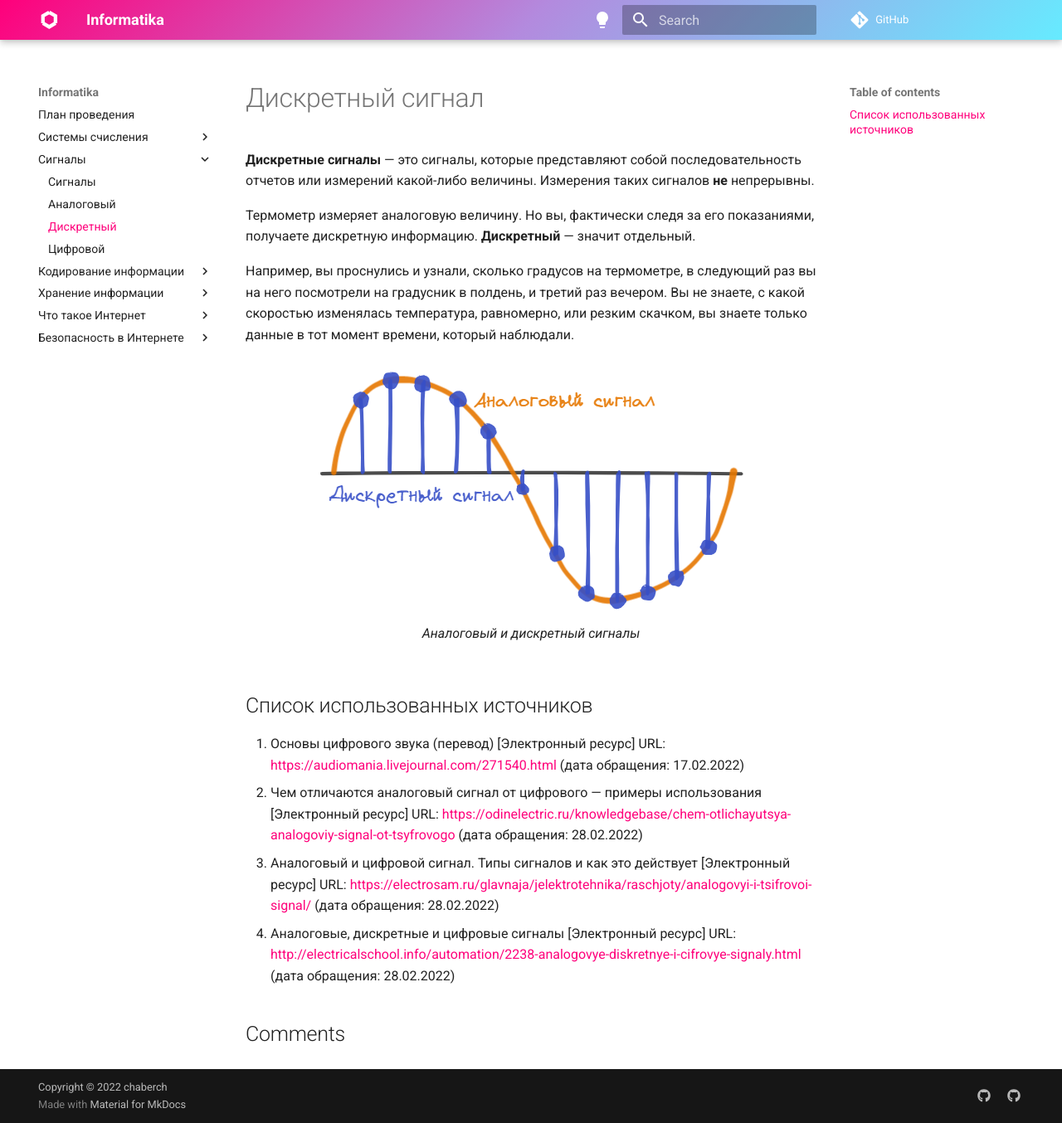
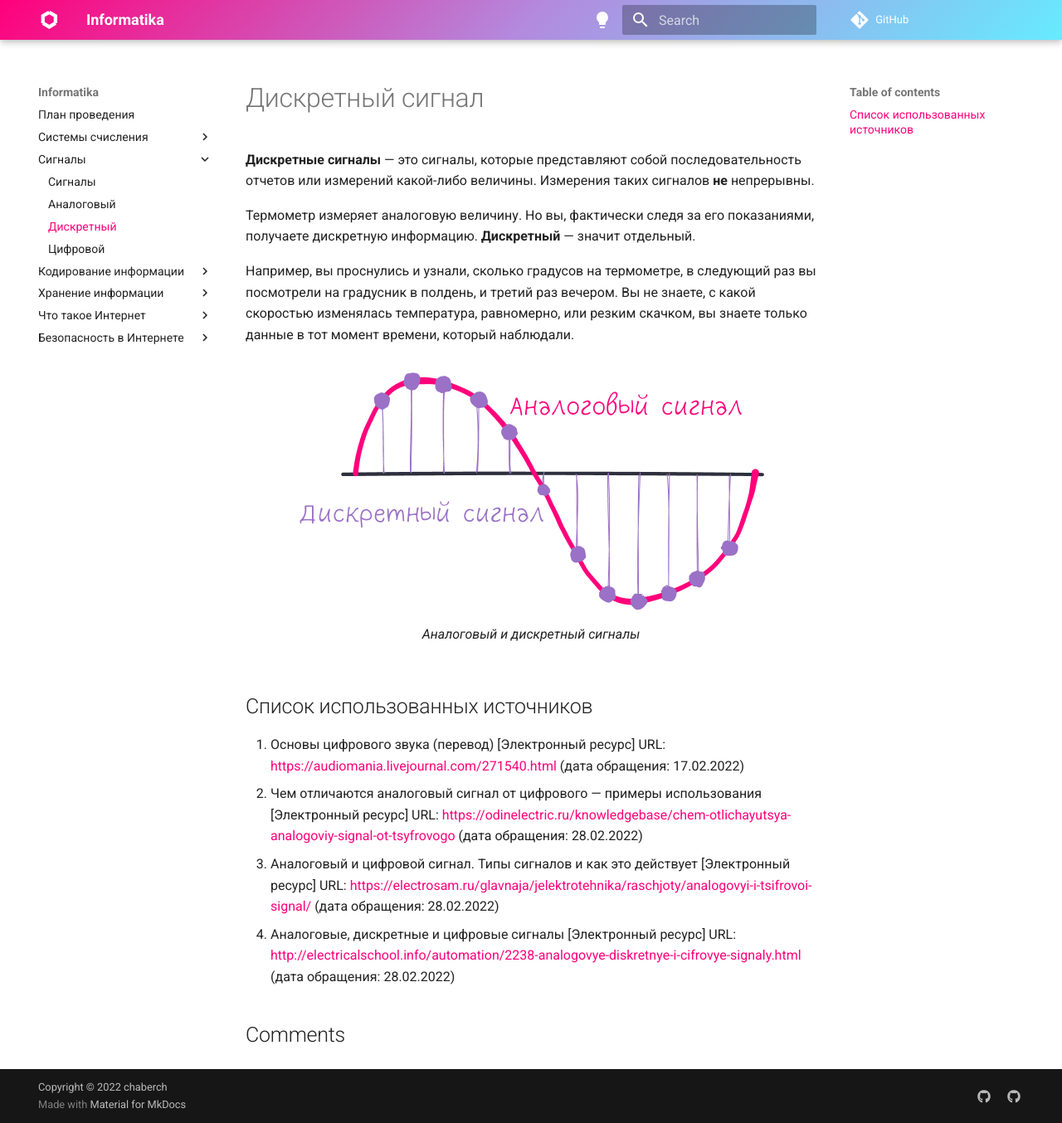
Before and after one commit to chabErch/Informatika, an MkDocs documentation site: the page built from docs/Сигналы/Дискретный.md, in a window 1280 px wide and 1354 px high. Shown: the whole window at 83% size. Built offline with MkDocs 1.6.1 and Material for MkDocs 9.7.7, drawn with Linux system fonts in a browser that asks for light colours; comment, search, counter and statistics services are not loaded.

Commit message:
Добавил картинки в дискретный сигнал

```diff
--- a/docs/Сигналы/Дискретный.md
+++ b/docs/Сигналы/Дискретный.md
@@ -4,13 +4,13 @@
 
 Термометр измеряет аналоговую величину. Но вы, фактически следя за его показаниями, получаете дискретную информацию. **Дискретный** — значит отдельный.
 
-Например, вы проснулись и узнали, сколько градусов на термометре, в следующий раз вы на него посмотрели на градусник в полдень, и третий раз вечером. Вы не знаете, с какой скоростью изменялась температура, равномерно, или резким скачком, вы знаете только данные в тот момент времени, который наблюдали.
+Например, вы проснулись и узнали, сколько градусов на термометре, в следующий раз вы посмотрели на градусник в полдень, и третий раз вечером. Вы не знаете, с какой скоростью изменялась температура, равномерно, или резким скачком, вы знаете только данные в тот момент времени, который наблюдали.
 
 <figure markdown>
-  ![Аналоговый и дискретный сигналы](Дискретный.assets/image-20220228212728585.png)
+  ![Аналоговый и дискретный сигналы](Дискретный.assets/Дискретный-dark.png#only-dark)
+  ![Аналоговый и дискретный сигналы](Дискретный.assets/Дискретный-light.png#only-light)
   <figcaption>Аналоговый и дискретный сигналы</figcaption>
 </figure>
-
 
 ## Список использованных источников
 
```
Also changed, not shown: docs/Сигналы/Дискретный.assets/image-20220228212728585.png (deleted), docs/Сигналы/Дискретный.assets/Дискретный-dark.png (added), docs/Сигналы/Дискретный.assets/Дискретный-light.png (added).
